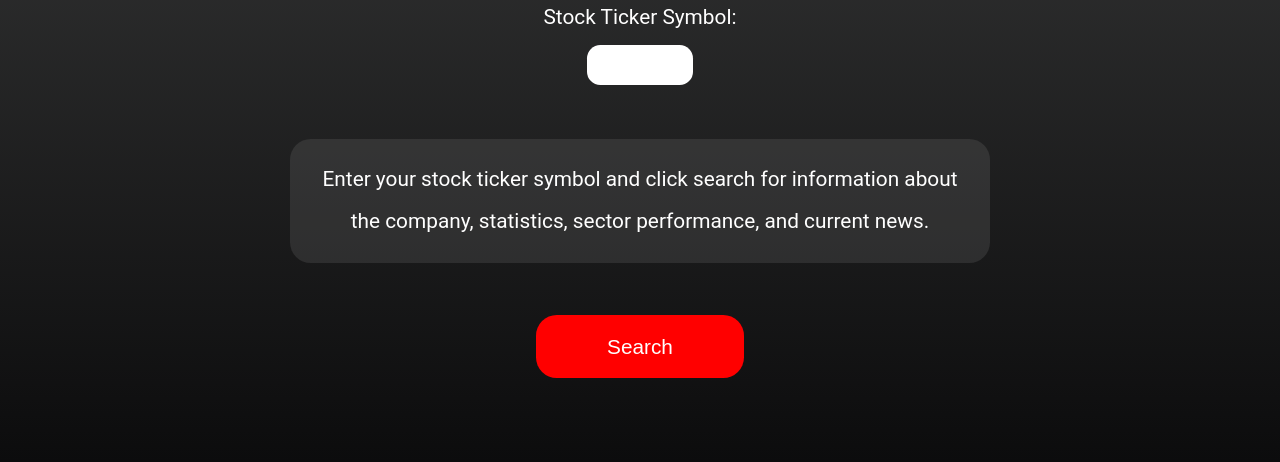
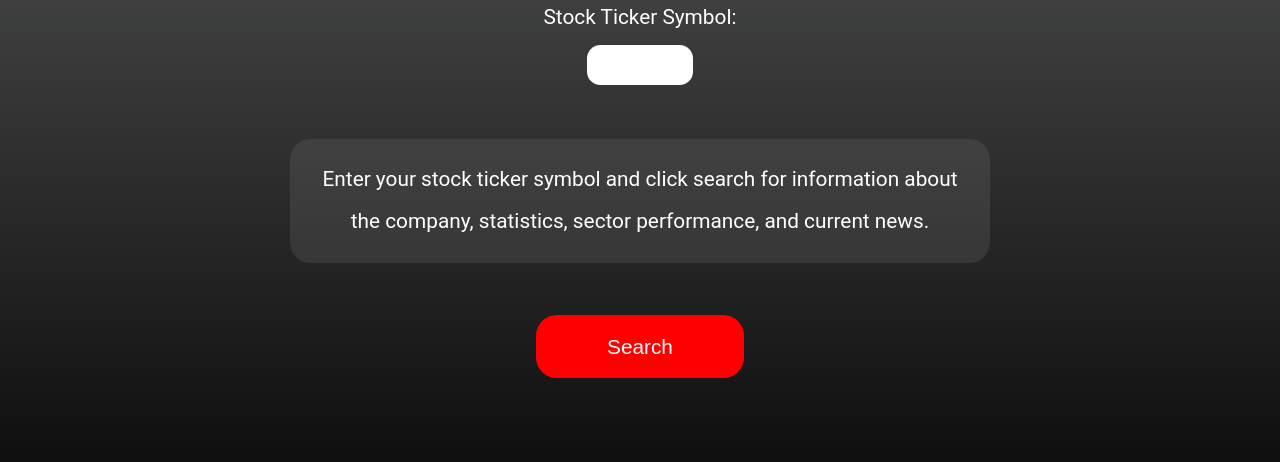
Before and after one commit to rob7v18/Stock-Data-Finder, a plain HTML site: page index.html in a window 1280 px wide. Shown: the part 260-722 px from the top of the page. Drawn offline with nearby package versions, Linux system fonts and the light colour scheme; the site is published under a folder, as on GitHub Pages, so addresses that start at the root find nothing.

Commit message:
third commit

```diff
--- a/index.css
+++ b/index.css
@@ -16,7 +16,7 @@ main {
 }
 
 .container {
-  background-image: linear-gradient(to top, rgb(7, 7, 8, 1), rgb(72, 73, 73, .8)), url('/images/bp2.jpg');
+  background-image: linear-gradient(to top, rgb(7, 7, 8, 1), rgb(72, 73, 73, .8)), url('images/bp2.jpg');
   backdrop-filter: blur(1px);
   background-repeat: no-repeat;
   background-size: cover;
--- a/index.html
+++ b/index.html
@@ -16,11 +16,11 @@
         </header>
 
         <form id="js-form">
-            <label for="search-ticker">Stock Ticker Symbol:</label>
+            <label for="js-search-ticker">Stock Ticker Symbol:</label>
 
             <input type="text" name="search-ticker" id="js-search-ticker" required>
 
-            <section class="description">Enter your stock ticker symbol and click search for information about the company, statistics, sector performance, and current news.</section>
+            <p class="description">Enter your stock ticker symbol and click search for information about the company, statistics, sector performance, and current news.</P>
 
             <input class="search" id="button" type="submit" value="Search">
         </form>
```
